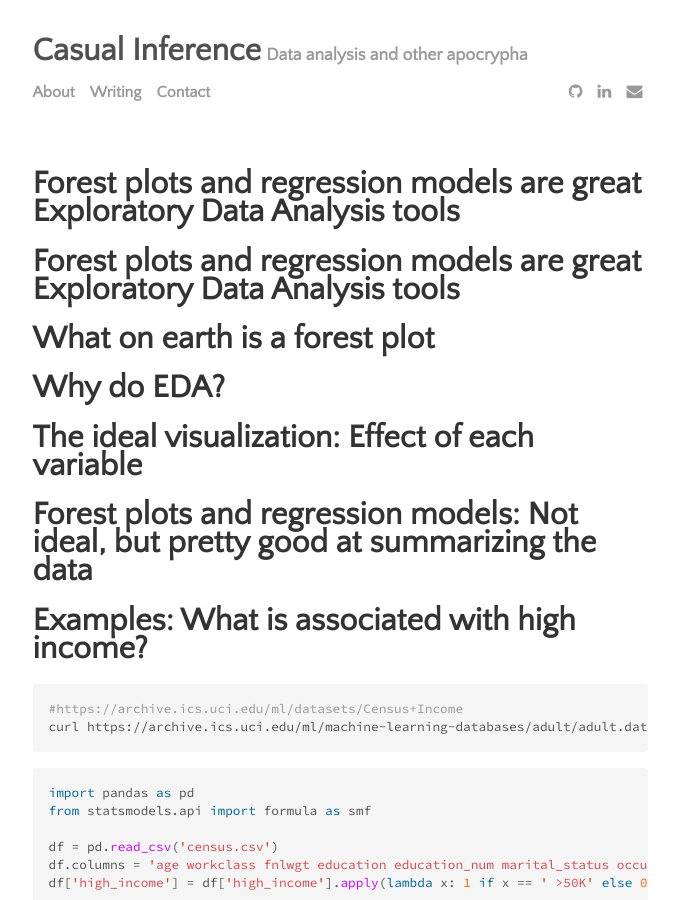
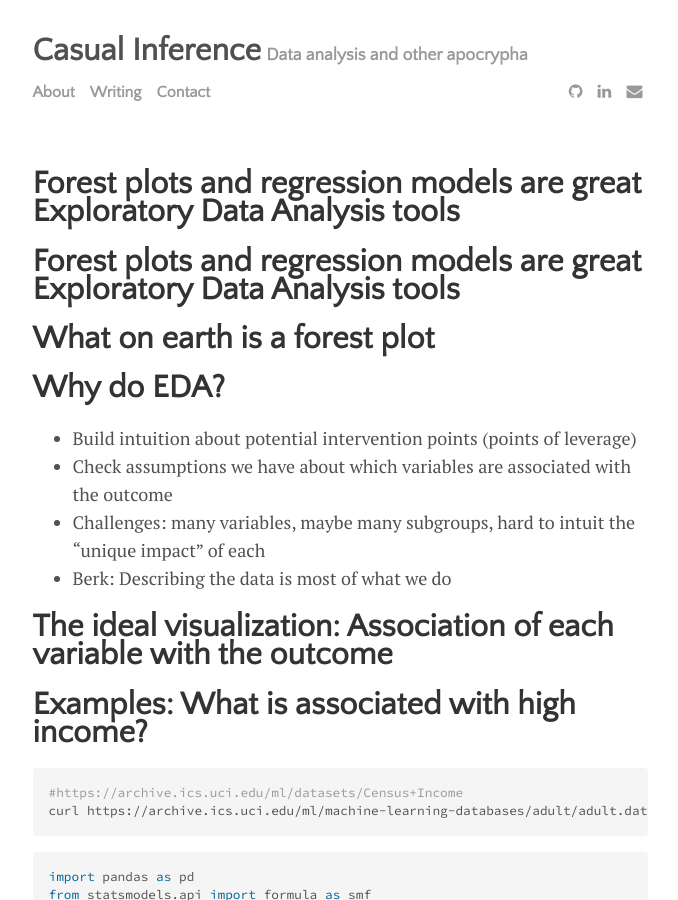
Before and after one commit to lmc2179/lmc2179.github.io, a Jekyll site: the page built from drafts/regression_eda.md, in a window 1280 px wide and 900 px high. Shown: the whole window, without its empty margins (300-978 px from the left). Built offline with Jekyll 4.4.1, drawn with Linux system fonts in a browser that asks for light colours; our own code applies the rules of GitHub Pages for plain Markdown files.

Commit message:
Update regression_eda.md

```diff
--- a/drafts/regression_eda.md
+++ b/drafts/regression_eda.md
@@ -4,9 +4,12 @@
 
 # Why do EDA?
 
-# The ideal visualization: Effect of each variable
+- Build intuition about potential intervention points (points of leverage)
+- Check assumptions we have about which variables are associated with the outcome
+- Challenges: many variables, maybe many subgroups, hard to intuit the "unique impact" of each
+- Berk: Describing the data is most of what we do
 
-# Forest plots and regression models: Not ideal, but pretty good at summarizing the data
+# The ideal visualization: Association of each variable with the outcome
 
 # Examples: What is associated with high income?
 
```
